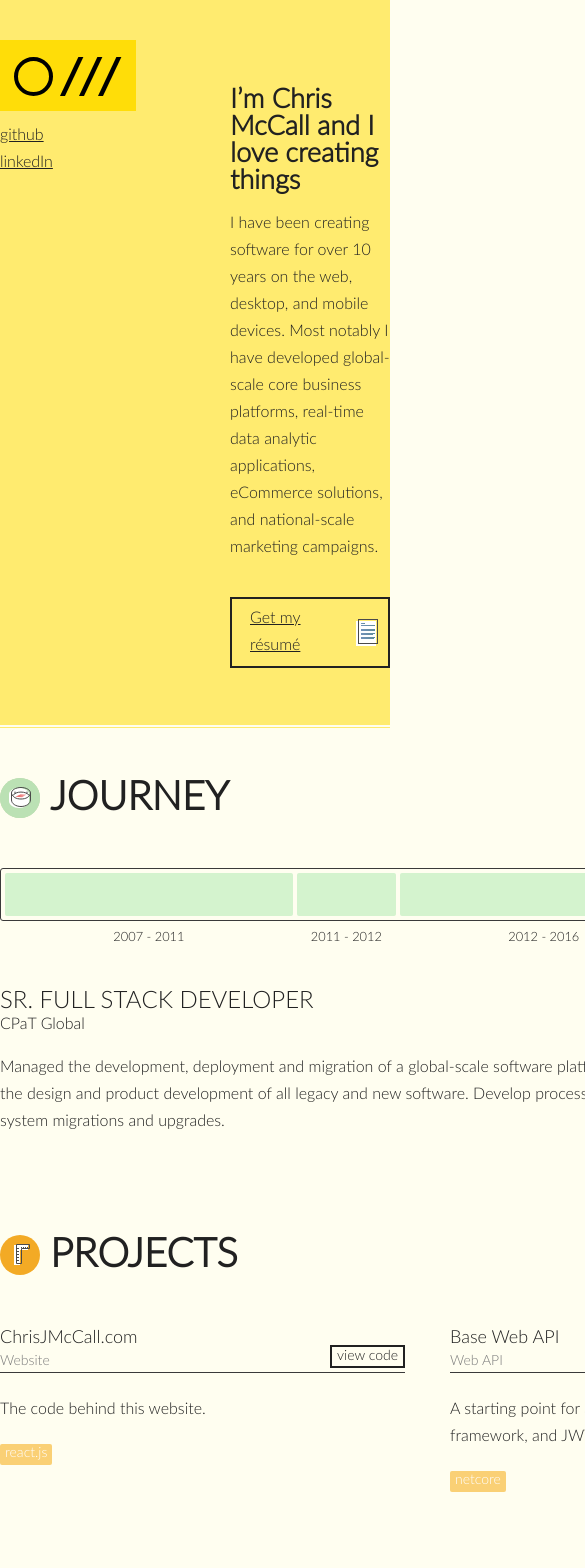
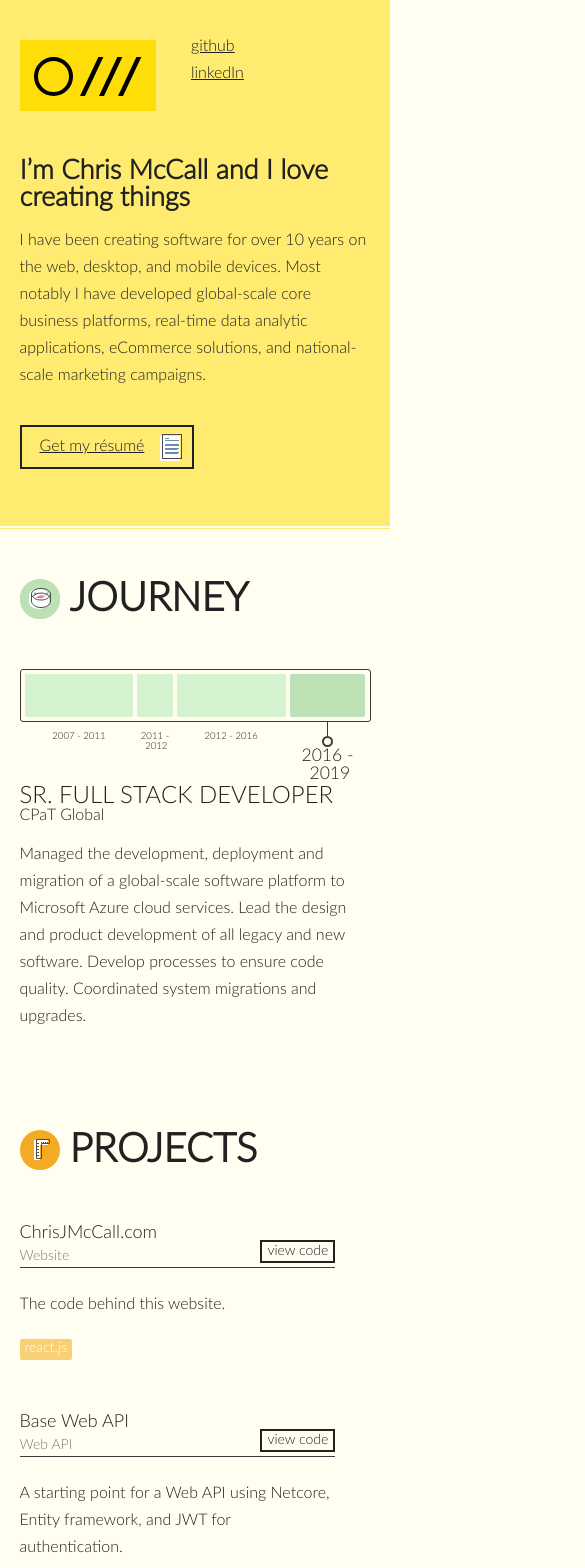
Before and after one commit to ChrisJMcCall/chrisjmccall_com, a React (Create React App) app: page / in a window 390 px wide. Shown: the top 1568 px of the page, 585 px wide, since content can reach past the window. Before the commit the page ends 1543 px from the top, so only its background shows below. Built offline with nearby package versions, Linux system fonts and the light colour scheme.

Commit message:
Responsive design.

```diff
--- a/src/App.css
+++ b/src/App.css
@@ -64,10 +64,11 @@
 
 .Header h1 {
   background:url('images/logo.svg');
+  background-repeat: no-repeat;
   float: left;
   width: 136px;
   height: 71px;
-  margin: 0;
+  margin: 0 auto;
   padding: 0;
   position: relative;
   top: 40px;
@@ -117,7 +118,7 @@
 .Contentgroup h4 {
   font-size: 2.5em;
   text-transform: uppercase;
-  height: 40px;
+  /* height: 40px; */
   line-height: 40px;
   margin: 50px 0 50px 0;
   padding: 0 0 0 50px;
@@ -131,7 +132,7 @@ ul.HrefList {
 ul.HrefList li {
   float: left;
   width: 45%;
-  margin-right: 5%;
+  margin: 0 5% 3em 0;
 }
 
 ul.HrefList h5,
@@ -181,3 +182,35 @@ ul.HrefList span.tag {
   clear: both;
   padding-bottom: 50px;
 }
+
+/* Smartphones (portrait) ----------- */
+@media only screen and (max-width : 900px) {
+  .Header-content {
+    padding: 0 5%;
+  }
+
+  .Header h1 {
+    /* background-position: center; */
+    float: none;
+    width: 100%;
+  }
+
+  .Header-social {
+    top: 33px;
+    left: 191px;
+  }
+
+  .Header-intro {
+    margin: 0;
+  }
+
+  .Contentgroup {
+    width: 90%;
+  }
+}
+
+@media only screen and (max-width : 600px) {
+  ul.HrefList li {
+    width: 90%;
+  }
+}
--- a/src/Timeline/Timeline.css
+++ b/src/Timeline/Timeline.css
@@ -39,6 +39,7 @@
 .Timeline h4,
 .Timeline h5 {
   font-weight: normal;
+  line-height: initial;
   margin: 0;
   padding: 0;
 }
@@ -49,5 +50,11 @@
 
 .Timeline h5 {
   font-size: 1em;
-  margin-top: -10px;
+  margin-top: -5px;
 }
+
+@media only screen and (max-width : 600px) {
+  .Timeline ul li span {
+    font-size: .6em;
+  }
+}
--- a/src/Timeline/Timeline.js
+++ b/src/Timeline/Timeline.js
@@ -42,11 +42,17 @@ class Timeline extends Component {
     this.containerRef = React.createRef();
   }
 
+  resize = () => this.setState({
+    timelineWidth: this.containerRef.current.clientWidth
+  });
+
   componentDidMount() {
-    this.setState({
-      timelineWidth: this.containerRef.current.clientWidth
-    });
+    this.resize();
+    window.addEventListener('resize', this.resize);
+  }
 
+  componentWillUnmount() {
+    window.removeEventListener('resize', this.resize)
   }
 
   ListItem(props) {
```
